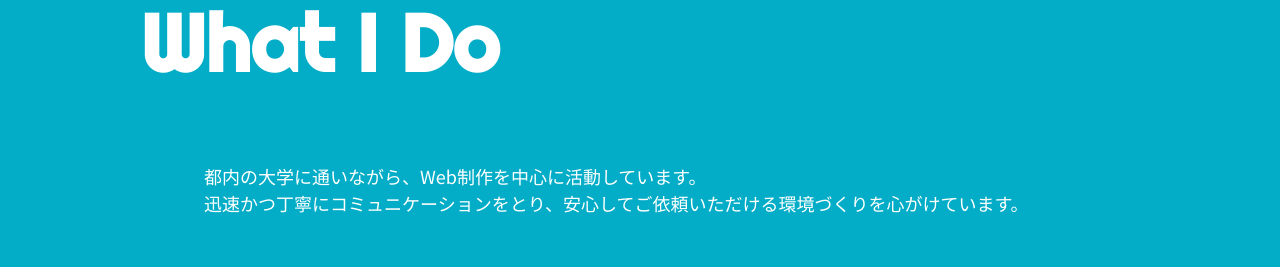
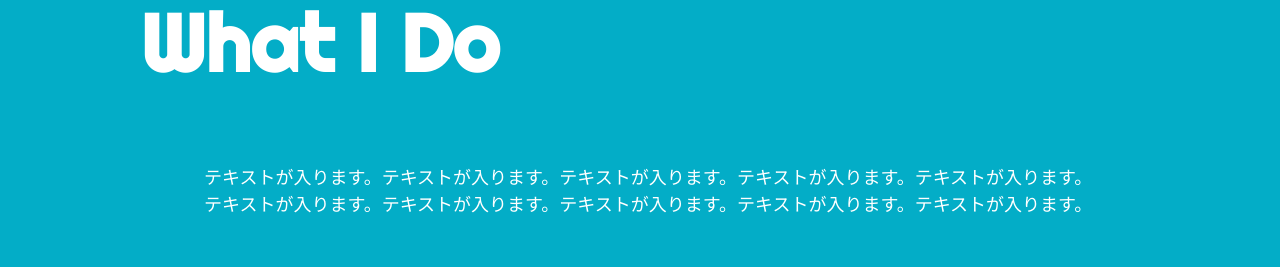
Before and after one commit to LeonIwanaga/Portfolio, a plain HTML site: page index.html in a window 1280 px wide. Shown: the part 897-1164 px from the top of the page. Drawn offline with nearby package versions, Linux system fonts and the light colour scheme.

Commit message:
リンク修正

```diff
--- a/index.html
+++ b/index.html
@@ -71,8 +71,8 @@
                     What I Do
                 </h2>
                 <p class="p-profile__txt c-fade-in">
-                    都内の大学に通いながら、Web制作を中心に活動しています。<br>
-                    迅速かつ丁寧にコミュニケーションをとり、安心してご依頼いただける環境づくりを心がけています。
+                    テキストが入ります。テキストが入ります。テキストが入ります。テキストが入ります。テキストが入ります。<br>
+                    テキストが入ります。テキストが入ります。テキストが入ります。テキストが入ります。テキストが入ります。
                 </p>
             </div>
         </section>
@@ -212,7 +212,7 @@
             <div class="l-container">
                 <ul class="p-footer__icon c-flex-center">
                     <li class="p-footer__icon__item">
-                        <a href="https://twitter.com/Noe20201011"><i class="fab fa-twitter"></i></a>
+                        <a href="#"><i class="fab fa-twitter"></i></a>
                     </li>
                     <li class="p-footer__icon__item">
                         <a href="https://www.youtube.com/channel/UCZ6CM1FrzYYsjPhCM0OPsRg"><i class="fab fa-youtube"></i></a>
```
